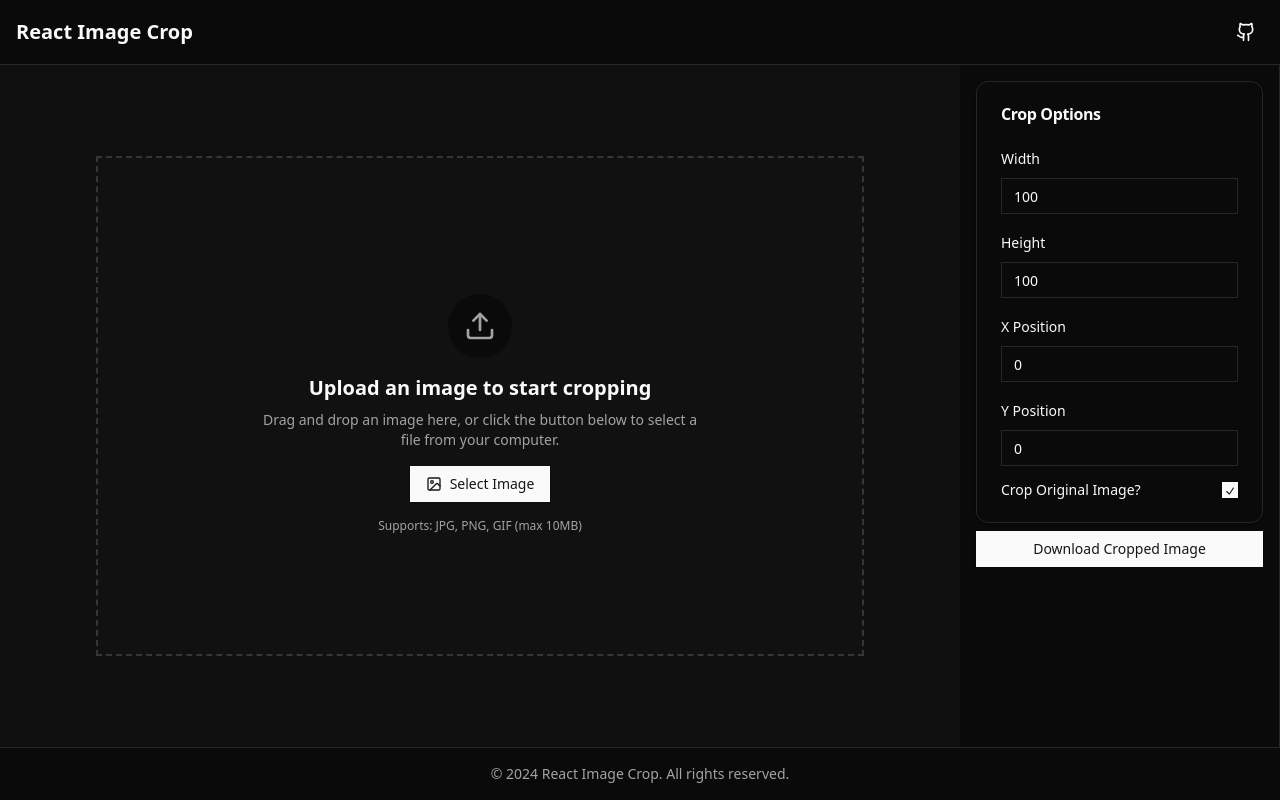
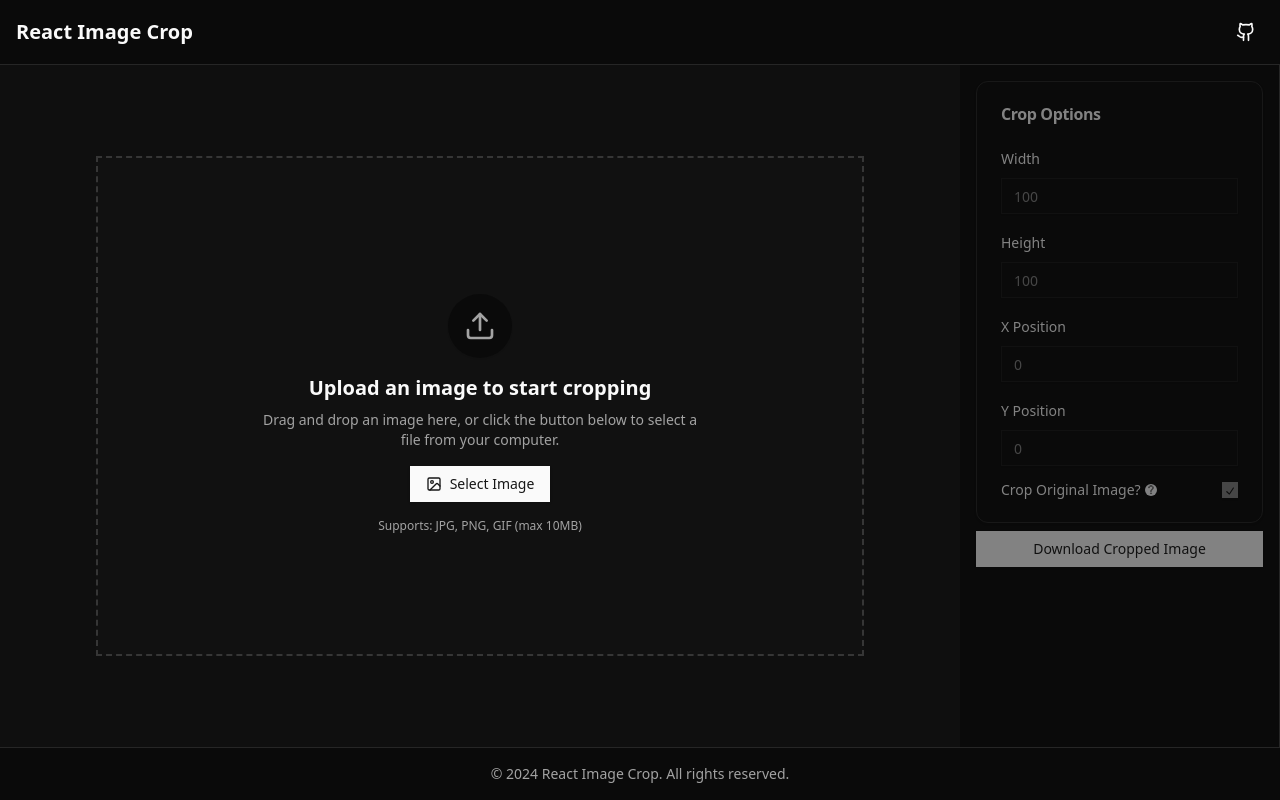
Before and after one commit to islamBelabbes/react-image-crop, a React (Vite) app: page / in a window 1280 px wide. Built offline with nearby package versions, Linux system fonts and the light colour scheme.

Commit message:
- add tooltip - disabled options when there is no image uploaded

```diff
--- a/package.json
+++ b/package.json
@@ -14,6 +14,7 @@
     "@radix-ui/react-icons": "^1.3.2",
     "@radix-ui/react-label": "^2.1.2",
     "@radix-ui/react-slot": "^1.1.0",
+    "@radix-ui/react-tooltip": "^1.1.8",
     "class-variance-authority": "^0.7.0",
     "clsx": "^2.1.1",
     "lucide-react": "^0.452.0",
--- a/src/components/react-image-crop/options.tsx
+++ b/src/components/react-image-crop/options.tsx
@@ -2,8 +2,16 @@
 import { Label } from "@/components/ui/label";
 import { Input } from "@/components/ui/input";
 import { Checkbox } from "@/components/ui/checkbox";
+import {
+  Tooltip,
+  TooltipContent,
+  TooltipProvider,
+  TooltipTrigger,
+} from "@/components/ui/tooltip";
 import { TOptions, useReactImageCrop } from "./react-image-crop-provider";
 import { CheckedState } from "@radix-ui/react-checkbox";
+import { QuestionMarkIcon } from "@radix-ui/react-icons";
+import { cn } from "@/lib/utils";
 
 type TKey = Exclude<keyof TOptions, "original">;
 
@@ -63,8 +71,13 @@
     });
   };
 
+  const disabled = !image;
   return (
-    <Card>
+    <Card
+      className={cn({
+        "opacity-50 pointer-events-none select-none": !image,
+      })}
+    >
       <CardHeader>
         <CardTitle>Crop Options</CardTitle>
       </CardHeader>
@@ -72,6 +85,7 @@
         <div className="space-y-2">
           <Label htmlFor="width">Width</Label>
           <Input
+            disabled={disabled}
             type="number"
             id="width"
             placeholder="Width"
@@ -82,6 +96,7 @@
         <div className="space-y-2">
           <Label htmlFor="height">Height</Label>
           <Input
+            disabled={disabled}
             type="number"
             id="height"
             placeholder="Height"
@@ -92,6 +107,7 @@
         <div className="space-y-2">
           <Label htmlFor="x">X Position</Label>
           <Input
+            disabled={disabled}
             type="number"
             id="x"
             placeholder="X"
@@ -102,6 +118,7 @@
         <div className="space-y-2">
           <Label htmlFor="y">Y Position</Label>
           <Input
+            disabled={disabled}
             type="number"
             id="y"
             placeholder="Y"
@@ -110,8 +127,26 @@
           />
         </div>
         <div className="flex items-center justify-between">
-          <Label htmlFor="original">Crop Original Image?</Label>
+          <div className="flex gap-1 items-center">
+            <Label htmlFor="original">Crop Original Image?</Label>
+            <TooltipProvider>
+              <Tooltip delayDuration={50}>
+                <TooltipTrigger className="bg-gray-50 rounded-full p-[1px]">
+                  <QuestionMarkIcon className="size-[10px] stroke-secondary" />
+                </TooltipTrigger>
+                <TooltipContent>
+                  <p>
+                    This Option if checked will Crop the original image size u
+                    uploaded ({`${image?.width}x${image?.height}`}) otherwise it
+                    will crop the image shown in the canvas
+                  </p>
+                </TooltipContent>
+              </Tooltip>
+            </TooltipProvider>
+          </div>
+
           <Checkbox
+            disabled={disabled}
             id="original"
             className="mt-0"
             checked={options.original}
--- a/src/components/react-image-crop/react-image-crop.tsx
+++ b/src/components/react-image-crop/react-image-crop.tsx
@@ -10,6 +10,7 @@
 const ReactImageCropContent = () => {
   const { image, setImage, handleCrop } = useReactImageCrop();
 
+  const disabled = !image;
   return (
     <div className="flex w-full">
       <div className="bg-muted/20 grow flex items-center justify-center flex-col lg:flex-row">
@@ -18,7 +19,11 @@
 
       <SideBar>
         <Options />
-        <Button onClick={handleCrop} className="w-full mt-2">
+        <Button
+          onClick={handleCrop}
+          className="w-full mt-2"
+          disabled={disabled}
+        >
           Download Cropped Image
         </Button>
       </SideBar>
--- /dev/null
+++ b/src/components/ui/tooltip.tsx
@@ -0,0 +1,30 @@
+import * as React from "react"
+import * as TooltipPrimitive from "@radix-ui/react-tooltip"
+
+import { cn } from "@/lib/utils"
+
+const TooltipProvider = TooltipPrimitive.Provider
+
+const Tooltip = TooltipPrimitive.Root
+
+const TooltipTrigger = TooltipPrimitive.Trigger
+
+const TooltipContent = React.forwardRef<
+  React.ElementRef<typeof TooltipPrimitive.Content>,
+  React.ComponentPropsWithoutRef<typeof TooltipPrimitive.Content>
+>(({ className, sideOffset = 4, ...props }, ref) => (
+  <TooltipPrimitive.Portal>
+    <TooltipPrimitive.Content
+      ref={ref}
+      sideOffset={sideOffset}
+      className={cn(
+        "z-50 overflow-hidden rounded-md bg-primary px-3 py-1.5 text-xs text-primary-foreground animate-in fade-in-0 zoom-in-95 data-[state=closed]:animate-out data-[state=closed]:fade-out-0 data-[state=closed]:zoom-out-95 data-[side=bottom]:slide-in-from-top-2 data-[side=left]:slide-in-from-right-2 data-[side=right]:slide-in-from-left-2 data-[side=top]:slide-in-from-bottom-2 origin-[--radix-tooltip-content-transform-origin]",
+        className
+      )}
+      {...props}
+    />
+  </TooltipPrimitive.Portal>
+))
+TooltipContent.displayName = TooltipPrimitive.Content.displayName
+
+export { Tooltip, TooltipTrigger, TooltipContent, TooltipProvider }
```
Also changed, not shown: 1 other file (tests, documents, lock files or other folders).
